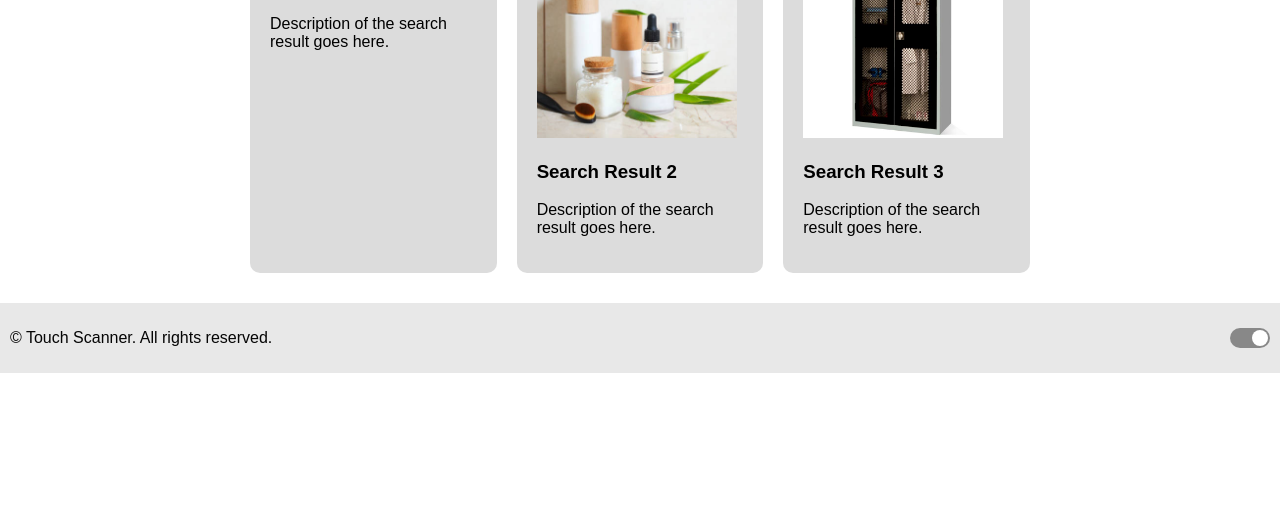
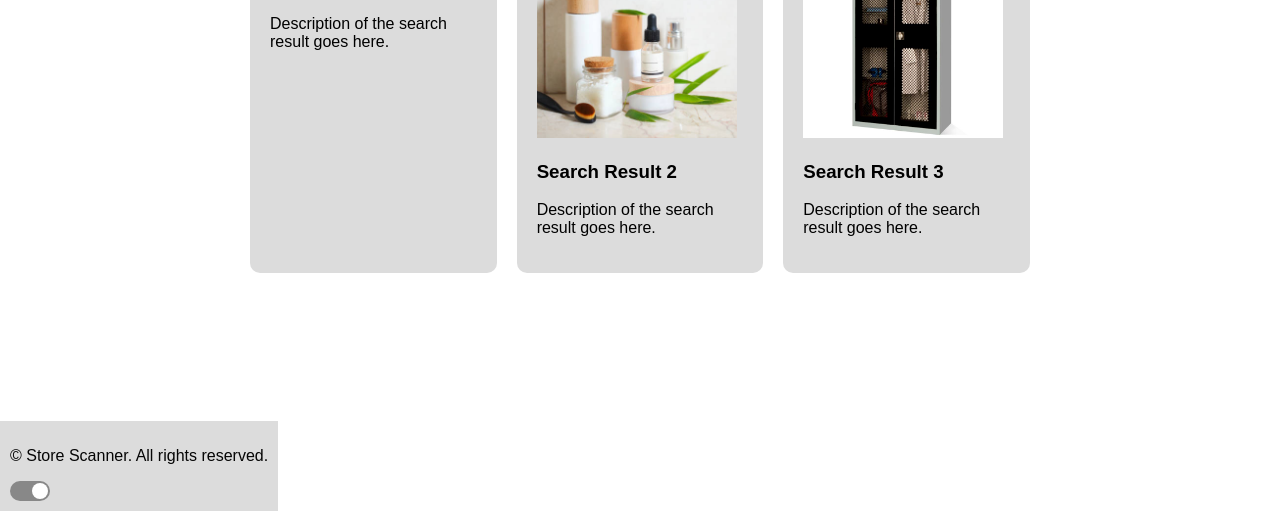
Before and after one commit to Eyecatch3r/Store-Scanner, a plain HTML site: page index.html in a window 1280 px wide. Shown: the part 289-800 px from the top of the page. Drawn offline with Linux system fonts and the light colour scheme.

Commit message:
- footer v1

```diff
--- a/css/main.css
+++ b/css/main.css
@@ -196,9 +196,8 @@ Button:hover {
     color: #050505;
     text-align: left;
     padding: 10px;
-    position: relative;
+    position: fixed;
     bottom: 0;
-    width: 100%;
 }
 
 
@@ -244,16 +243,6 @@ body.dark-mode,
     background-color: #222;
     color: #fff;
 }
-.footer {
-    background-color: #E8E8E8;
-    color: #050505;
-    text-align: left;
-    padding: 10px;
-    display: flex;
-    align-items: center;
-    justify-content: space-between;
-}
-
 .dark-mode-toggle {
     display: flex;
     align-items: center;
--- a/index.html
+++ b/index.html
@@ -1,7 +1,7 @@
 <!DOCTYPE html>
 <html>
 <head>
-    <title>Touchit!</title>
+    <title>Store Scanner!</title>
     <link rel="icon" href="img/logo.png">
     <link rel="stylesheet" type="text/css" href="css/main.css">
     <script>
@@ -69,7 +69,7 @@
 
 
 <footer class="footer">
-    <p>&copy; Touch Scanner. All rights reserved.</p>
+    <p>&copy; Store Scanner. All rights reserved.</p>
     <div class="dark-mode-toggle">
         <div class="toggle-message">Dark Mode</div>
         <input type="checkbox" id="darkModeToggle" class="toggle-checkbox">
```
Also changed, not shown: editProduct.html (+1 -1 lines).
